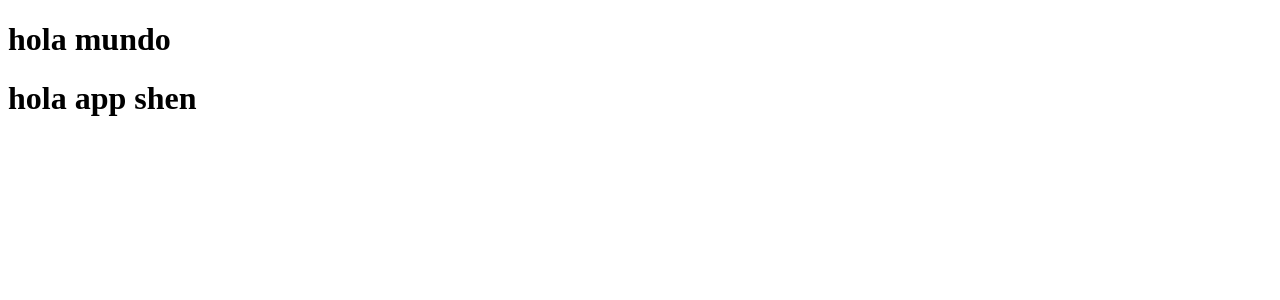
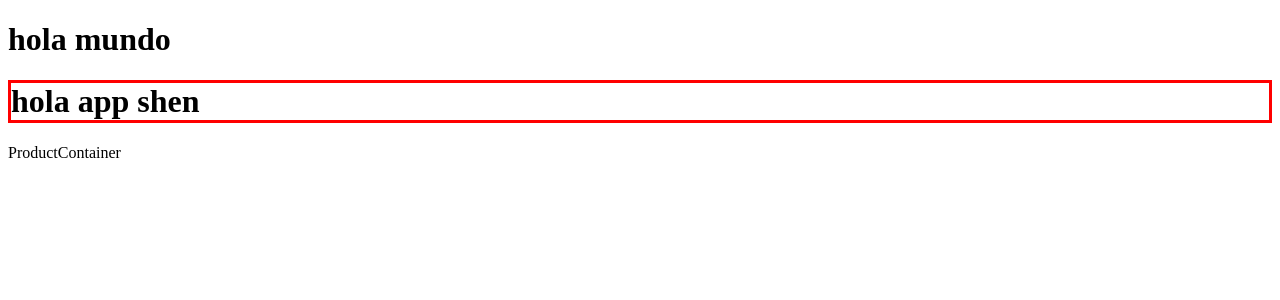
Before and after one commit to shencanet/REACT-JSON, a React (Create React App) app: page / in a window 1280 px wide. Shown: the top 300 px of the page. Built offline with nearby package versions, Linux system fonts and the light colour scheme.

Commit message:
ADD: css

```diff
--- /dev/null
+++ b/src/App.css
@@ -0,0 +1,3 @@
+.titulo{
+    border: 3px solid red;
+}
--- a/src/app.jsx
+++ b/src/app.jsx
@@ -1,6 +1,7 @@
+import './App.css'
 const App = () => {
     return(
-        <h1 className="">hola app shen </h1>
+        <h1 className="titulo">hola app shen </h1>
     )
 }
 export default App
--- /dev/null
+++ b/src/components/ProductContainer.jsx
@@ -0,0 +1,9 @@
+import React from 'react'
+
+const ProductContainer = () => {
+  return (
+    <div>ProductContainer</div>
+  )
+}
+
+export default ProductContainer
--- a/src/index.js
+++ b/src/index.js
@@ -1,5 +1,6 @@
 import  ReactDOM  from "react-dom/client";
-import App from "./app";
+import App from "./App";
+import ProductContainer from "./components/ProductContainer";
 const rootElement = document.querySelector('#root');
 
 const root = ReactDOM.createRoot(rootElement);
@@ -10,5 +11,6 @@ root.render(
     <>
     <h1>hola mundo</h1>
     <App />
+    <ProductContainer />
     </>
 )
```
